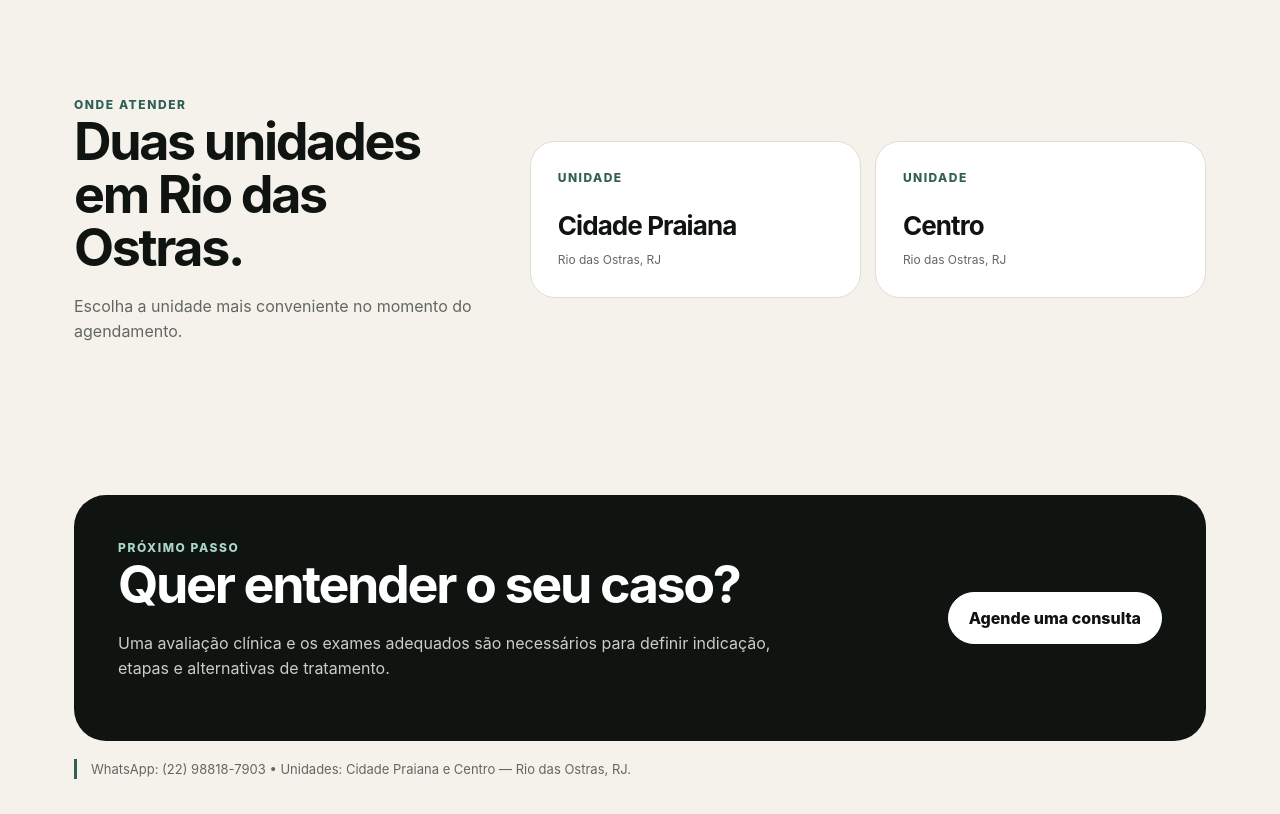
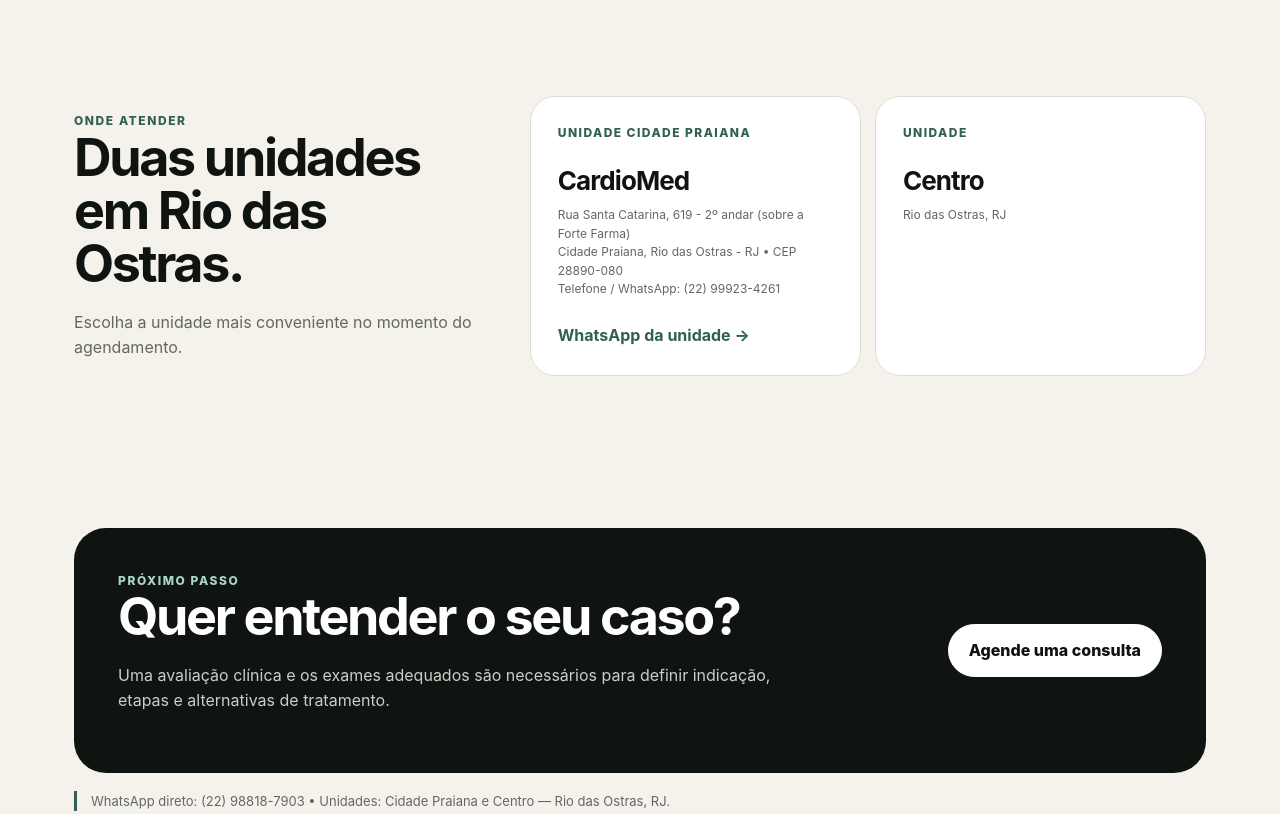
Before and after one commit to acreditesignage/-rebeca-implantes, a website: page index.html in a window 1280 px wide. Shown: the part 4260-5074 px from the top of the page. Drawn offline with Linux system fonts and the light colour scheme.

Commit message:
feat: cadastrar atendimento na CardioMed

```diff
--- a/index.html
+++ b/index.html
@@ -8,7 +8,7 @@
   <meta name="description" content="Rebeca Amaral | Centro de Implantes. Cirurgia Oral e Planejamento Digital em Rio das Ostras, RJ. Informação sobre implantes, cirurgia oral e reabilitação.">
   <link rel="stylesheet" href="/assets/styles.css">
   <script defer src="/assets/app.js"></script>
-  <script type="application/ld+json">{"@context":"https://schema.org","@graph":[{"@type":"Dentist","@id":"#centro","name":"Rebeca Amaral | Centro de Implantes","telephone":"+55 22 98818-7903","description":"Atendimento odontológico com foco em implantes, cirurgia oral e planejamento digital em Rio das Ostras, RJ.","areaServed":{"@type":"City","name":"Rio das Ostras"},"employee":{"@id":"#rebeca"}},{"@type":"Person","@id":"#rebeca","name":"Rebeca Amaral","jobTitle":"Cirurgiã-dentista","identifier":"CRO-RJ 55986","worksFor":{"@id":"#centro"},"knowsAbout":["Implantes dentários","Cirurgia oral","Planejamento digital"]}]}</script>
+  <script type="application/ld+json">{"@context":"https://schema.org","@graph":[{"@type":"Dentist","@id":"#centro","name":"Rebeca Amaral | Centro de Implantes","telephone":"+55 22 98818-7903","description":"Atendimento odontológico com foco em implantes, cirurgia oral e planejamento digital em Rio das Ostras, RJ.","areaServed":{"@type":"City","name":"Rio das Ostras"},"employee":{"@id":"#rebeca"}},{"@type":"Person","@id":"#rebeca","name":"Rebeca Amaral","jobTitle":"Cirurgiã-dentista","identifier":"CRO-RJ 55986","worksFor":{"@id":"#centro"},"knowsAbout":["Implantes dentários","Cirurgia oral","Planejamento digital"],"workLocation":{"@type":"Place","name":"CardioMed - Cidade Praiana","telephone":"+55 22 99923-4261","address":{"@type":"PostalAddress","streetAddress":"Rua Santa Catarina, 619 - 2º andar (sobre a Forte Farma)","addressLocality":"Rio das Ostras","addressRegion":"RJ","postalCode":"28890-080","addressCountry":"BR"}}}]}</script>
 </head>
 <body>
 <header>
@@ -27,8 +27,8 @@
   <section class="section split split-reverse" id="rebecca"><div class="split-copy"><div class="kicker">Dra. Rebeca Amaral</div><h2>Atendimento focado em diagnóstico, planejamento e decisão consciente.</h2><p>Cirurgiã-dentista, CRO-RJ 55986. O Centro de Implantes reúne informação, avaliação clínica e planejamento para casos de implantes, reabilitação e cirurgia oral.</p><p class="professional-line">Rebeca Amaral | Centro de Implantes<br><strong>Cirurgia Oral e Planejamento Digital</strong></p></div><div class="media-frame portrait"><img src="/assets/dra-rebeca.webp" alt="Retrato profissional da Dra. Rebeca Amaral" width="600" height="900" loading="lazy"></div></section>
   <section class="section" id="guia"><div class="kicker">Guia de Implantes</div><h2>Respostas para as perguntas que aparecem antes da consulta.</h2><div class="questions"><a class="question" href="/quanto-custa-implante-dentario/"><strong>Quanto custa um implante dentário?</strong><span>Entenda o que realmente influencia o tratamento.</span></a><a class="question" href="/implante-dentario-rio-das-ostras/"><strong>Implante dentário em Rio das Ostras</strong><span>Como funciona a avaliação e o planejamento.</span></a><a class="question" href="/implante-dentario-doi/"><strong>Implante dentário dói?</strong><span>O que costuma acontecer durante e depois do procedimento.</span></a><a class="question" href="/enxerto-osseo-implante/"><strong>Preciso de enxerto ósseo?</strong><span>Entenda quando o enxerto pode fazer parte do planejamento.</span></a></div></section>
   <section class="section split surgery" id="cirurgia"><div class="media-frame portrait"><img src="/assets/cirurgia-oral.webp" alt="Dra. Rebeca Amaral com instrumentais odontológicos em ambiente clínico" width="600" height="900" loading="lazy"></div><div class="split-copy"><div class="kicker">Cirurgia Oral</div><h2>Procedimento é consequência de um diagnóstico bem feito.</h2><p>Cirurgias e procedimentos odontológicos precisam ser indicados após avaliação individual, considerando histórico de saúde, exames e condições da região tratada.</p><p>O planejamento ajuda a definir a abordagem e a explicar ao paciente o que será feito, por que será feito e quais cuidados fazem parte do processo.</p><a class="cta secondary" data-track="cta_agendar_cirurgia" href="https://wa.me/5522988187903?text=Ol%C3%A1%2C%20gostaria%20de%20agendar%20uma%20consulta%20com%20a%20Dra.%20Rebeca%20Amaral.">Agende uma consulta</a></div></section>
-  <section class="section units"><div><div class="kicker">Onde atender</div><h2>Duas unidades em Rio das Ostras.</h2><p>Escolha a unidade mais conveniente no momento do agendamento.</p></div><div class="unit-grid"><div class="unit-card"><span>Unidade</span><strong>Cidade Praiana</strong><small>Rio das Ostras, RJ</small></div><div class="unit-card"><span>Unidade</span><strong>Centro</strong><small>Rio das Ostras, RJ</small></div></div></section>
-  <section class="section" id="contato"><div class="banner"><div><div class="kicker light">Próximo passo</div><h2>Quer entender o seu caso?</h2><p>Uma avaliação clínica e os exames adequados são necessários para definir indicação, etapas e alternativas de tratamento.</p></div><a class="cta light-cta" data-track="cta_whatsapp" href="https://wa.me/5522988187903?text=Ol%C3%A1%2C%20gostaria%20de%20agendar%20uma%20consulta%20com%20a%20Dra.%20Rebeca%20Amaral.">Agende uma consulta</a></div><p class="note">WhatsApp: (22) 98818-7903 • Unidades: Cidade Praiana e Centro — Rio das Ostras, RJ.</p></section>
+  <section class="section units"><div><div class="kicker">Onde atender</div><h2>Duas unidades em Rio das Ostras.</h2><p>Escolha a unidade mais conveniente no momento do agendamento.</p></div><div class="unit-grid"><div class="unit-card"><span>Unidade Cidade Praiana</span><strong>CardioMed</strong><small>Rua Santa Catarina, 619 - 2º andar (sobre a Forte Farma)<br>Cidade Praiana, Rio das Ostras - RJ • CEP 28890-080<br>Telefone / WhatsApp: (22) 99923-4261</small><a class="text-link" href="https://wa.me/5522999234261?text=Ol%C3%A1%2C%20gostaria%20de%20informa%C3%A7%C3%B5es%20sobre%20o%20atendimento%20da%20Dra.%20Rebeca%20Amaral%20na%20CardioMed.">WhatsApp da unidade →</a></div><div class="unit-card"><span>Unidade</span><strong>Centro</strong><small>Rio das Ostras, RJ</small></div></div></section>
+  <section class="section" id="contato"><div class="banner"><div><div class="kicker light">Próximo passo</div><h2>Quer entender o seu caso?</h2><p>Uma avaliação clínica e os exames adequados são necessários para definir indicação, etapas e alternativas de tratamento.</p></div><a class="cta light-cta" data-track="cta_whatsapp" href="https://wa.me/5522988187903?text=Ol%C3%A1%2C%20gostaria%20de%20agendar%20uma%20consulta%20com%20a%20Dra.%20Rebeca%20Amaral.">Agende uma consulta</a></div><p class="note">WhatsApp direto: (22) 98818-7903 • Unidades: Cidade Praiana e Centro — Rio das Ostras, RJ.</p></section>
 </main>
 <footer><strong>Rebeca Amaral | Centro de Implantes</strong> • Cirurgiã-dentista • CRO-RJ 55986<br>Cirurgia Oral e Planejamento Digital • Unidades: Cidade Praiana e Centro — Rio das Ostras, RJ.<br><span>Conteúdo informativo. A indicação de tratamento depende de avaliação clínica individual.</span></footer>
 </body></html>
```
